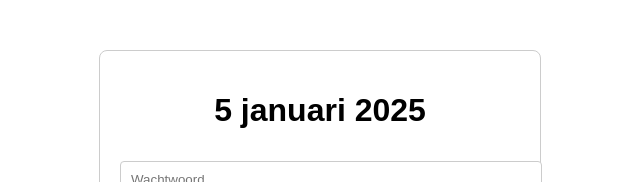
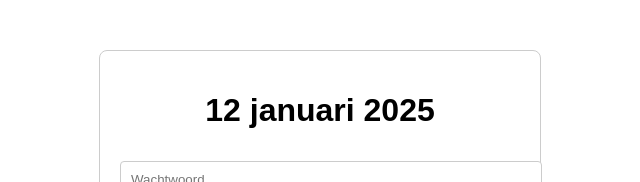
Before and after one commit to thomask1104/12, a plain HTML site: page page2.html in a window 1280 px wide. Shown: the top 182 px of the page, without its empty margins (320-960 px from the left). Drawn offline with Linux system fonts and the light colour scheme.

Commit message:
Update page2.html

```diff
--- a/page2.html
+++ b/page2.html
@@ -40,7 +40,7 @@
 </head>
 <body>
     <div class="container">
-        <h1>5 januari 2025</h1>
+        <h1>12 januari 2025</h1>
         <input type="password" id="password" placeholder="Wachtwoord" />
         <button onclick="checkPassword()">Invoeren</button>
         <p id="message" style="color: red; display: none;">Incorrect wachtwoord. Probeer opnieuw.</p>
```
